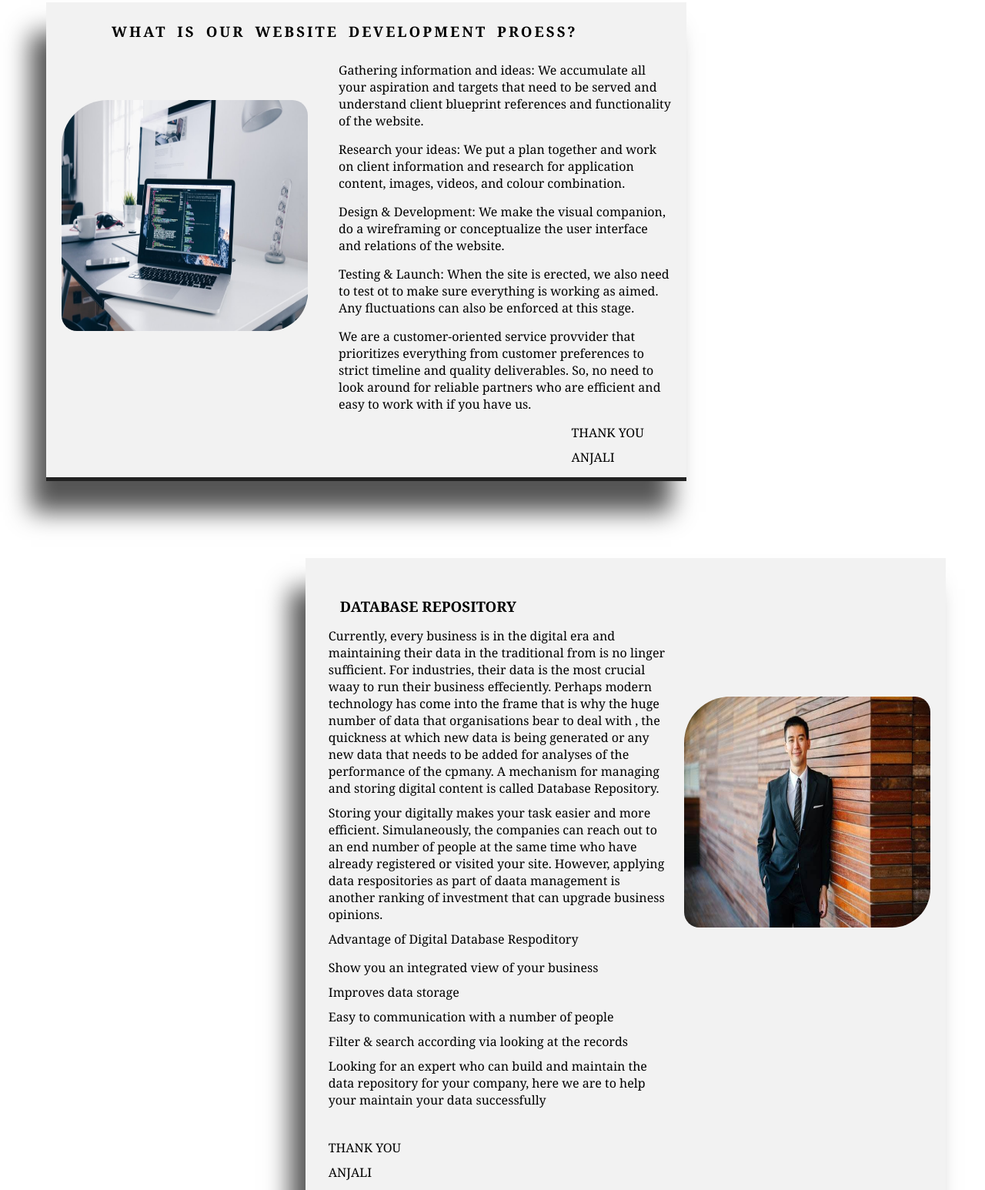
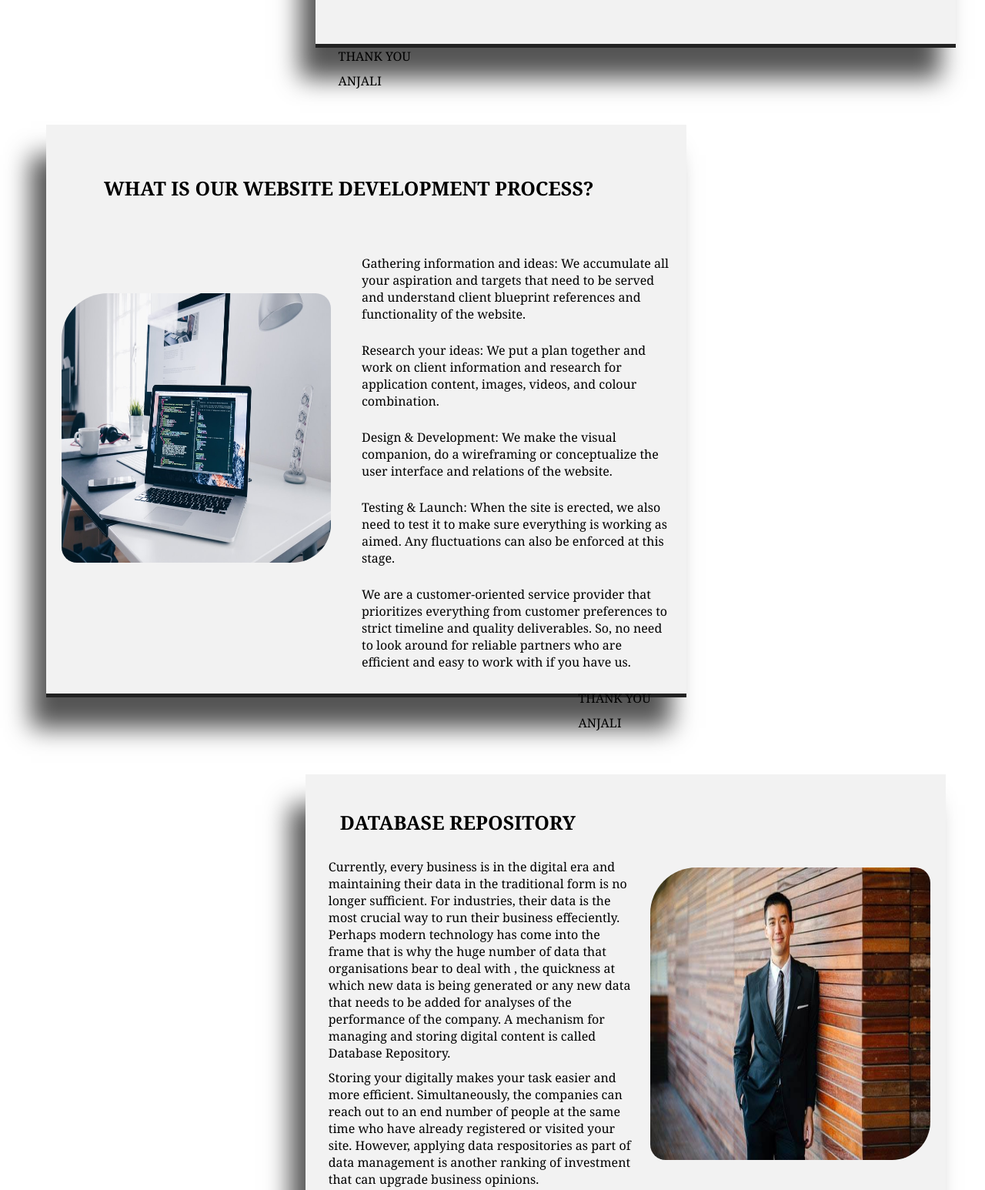
Before and after one commit to sagar-pawar7/nsnr23, a plain HTML site: page index.html in a window 1280 px wide. Shown: the part 701-2247 px from the top of the page at 77% size. Drawn offline with Linux system fonts and the light colour scheme.

Commit message:
change the height of boxes

```diff
--- a/index.html
+++ b/index.html
@@ -21,7 +21,7 @@
             </div>
         </article>
         <article class="box-2">
-                <h1>WHAT IS OUR WEBSITE DEVELOPMENT PROESS?</h1>
+                <h1>WHAT IS OUR WEBSITE DEVELOPMENT PROCESS?</h1>
             <div class="imp-text">
                 <div class="img">
                     <img src="./laptop-photo.jpg" alt="meeting">
@@ -30,8 +30,8 @@
                     <p>Gathering information and ideas: We accumulate all your aspiration and targets that need to be served and understand client blueprint references and functionality of the website.</p>
                     <P>Research your ideas: We put a plan together and work on client information and research for application content, images, videos, and colour combination.</P>
                     <p>Design & Development: We make the visual companion, do a wireframing or conceptualize the user interface and relations of the website.</p>
-                    <p>Testing & Launch: When the site is erected, we also need to test ot to make sure everything is working as aimed. Any fluctuations can also be enforced at this stage.</p>
-                    <p>We are a customer-oriented service provvider that prioritizes everything from customer preferences to strict timeline and quality deliverables. So, no need to look around for reliable partners who are efficient and easy to work with if you have us.</p>
+                    <p>Testing & Launch: When the site is erected, we also need to test it to make sure everything is working as aimed. Any fluctuations can also be enforced at this stage.</p>
+                    <p>We are a customer-oriented service provider that prioritizes everything from customer preferences to strict timeline and quality deliverables. So, no need to look around for reliable partners who are efficient and easy to work with if you have us.</p>
                     <p>THANK YOU</p>
                     <p>ANJALI</p>
                 </div>
@@ -41,8 +41,8 @@
             <div class="imp-text">
                 <div class="last">
                     <h1>DATABASE REPOSITORY</h1>
-                    <P>Currently, every business is in the digital era and maintaining their data in the traditional from is no linger sufficient. For industries, their data is the most crucial waay to run their business effeciently. Perhaps modern technology has come into the frame that is why the huge number of data that organisations bear to deal with , the quickness at which new data is being generated or any new data that needs to be added for analyses of the performance of the cpmany. A mechanism for managing and storing digital content is called Database Repository.</P>
-                    <p>Storing your digitally makes your task easier and more efficient. Simulaneously, the companies can reach out to an end number of people at the same time who have already registered or visited your site. However, applying data respositories as part of daata management is another ranking of investment that can upgrade business opinions.</p>
+                    <P>Currently, every business is in the digital era and maintaining their data in the traditional form is no longer sufficient. For industries, their data is the most crucial way to run their business effeciently. Perhaps modern technology has come into the frame that is why the huge number of data that organisations bear to deal with , the quickness at which new data is being generated or any new data that needs to be added for analyses of the performance of the company. A mechanism for managing and storing digital content is called Database Repository.</P>
+                    <p>Storing your digitally makes your task easier and more efficient. Simultaneously, the companies can reach out to an end number of people at the same time who have already registered or visited your site. However, applying data respositories as part of data management is another ranking of investment that can upgrade business opinions.</p>
                     <p>Advantage of Digital Database Respoditory</p>
                     <p>Show you an integrated view  of your business</p>
                     <p>Improves data storage</p>
--- a/style.css
+++ b/style.css
@@ -3,46 +3,48 @@
     margin: 0px;
 }
 body {
-    font-family: Cambria, Cochin, Georgia, Times, 'Times New Roman', serif;
+    /* font-family: Cambria, Cochin, Georgia, Times, 'Times New Roman', serif; */
+    font-family: Georgia, 'Times New Roman', Times, serif;
 }
 #main {
     position: relative;
 }
 .box {
     display: flex;
-    height: auto;
-    width: 55%;
+    height: 738.333px;
+    width: 65%;
     margin-bottom: 100px;
     background-color: #f2f2f2;
     border-bottom: 5px solid #222;
     box-shadow: -20px 40px 30px #555;
 }
 .box .imp-text {
-    margin-top: 50px;
+    margin-top: 80px;
     margin-left: 30px;
 }
 .box .imp-text h1 {
-    margin-bottom: 15px;
+    margin-bottom: 30px;
+    font-size: 25px;
 }
 .box .imp-text p:nth-of-type(2) {
-    margin-top: 100px;
+    margin-top: 90%;
 }
 .box .imp-text p:nth-of-type(3) {
-    margin-bottom: 15px;
+    margin-top: 10px;
 }
 .box .img img {
-    margin: 50px 20px 0px 20px;
-    height: 300px;
-    width: 320px;
+    margin: 30% 20px 0px 20px;
+    height: 350px;
+    width: 390px;
     border-radius: 60px 20px 50px 20px;
 }
 #main .box:nth-of-type(1) {
     margin-top: 20px;
-    margin-left: 40%;
+    margin-left: 32%;
 }
 /* articel second */
 #main .box-2 {
-    height: auto;
+    height: 738.333px;
     width: 65%;
     margin-bottom: 100px;
     background-color: #f2f2f2;
@@ -54,17 +56,16 @@ body {
     display: flex;
 }
 .box-2 h1 {
-    padding-top: 25px;
-    margin-left: 85px;
-    word-spacing: 5px;
-    letter-spacing: 3px;
-    margin-bottom: 27px;
+    padding-top: 65px;
+    margin-left: 75px;
+    font-size: 25px;
+    margin-bottom: 70px;
 }
 .box-2 .imp-text div {
     margin-right: 20px;
 }
 .box-2 .imp-text div p {
-    margin-bottom: 15px;
+    margin-bottom: 25px;
 }
 .box-2 .imp-text div p:nth-of-type(6) {
     margin-left: 70%;
@@ -75,13 +76,14 @@ body {
 }
 .box-2 .imp-text .img img {
     margin: 50px 20px 0px 20px;
-    height: 300px;
-    width: 320px;
+    height: 350px;
+    width: 350px;
     border-radius: 60px 20px 50px 20px;
 }
 #main .box:nth-of-type(3) {
     margin-left: 31%;
     width: 65%;
+    height: 738.333px;
 }
 #main .box .imp-text .last p:nth-of-type(2) {
     margin-top: 10px;
@@ -96,8 +98,14 @@ body {
     margin-left: 15px;
 }
 #main .box:nth-of-type(3) .img img {
-    margin-top: 50%;
+    margin-top: 30%;
+    height: 380px;
+    width: 364px;
+
 }
 #main .box:nth-of-type(3) .last p:nth-of-type(10) {
     margin-bottom: 20px;
 }
+#main .box:nth-of-type(3) .imp-text {
+    margin-top: 45px;
+}
```
